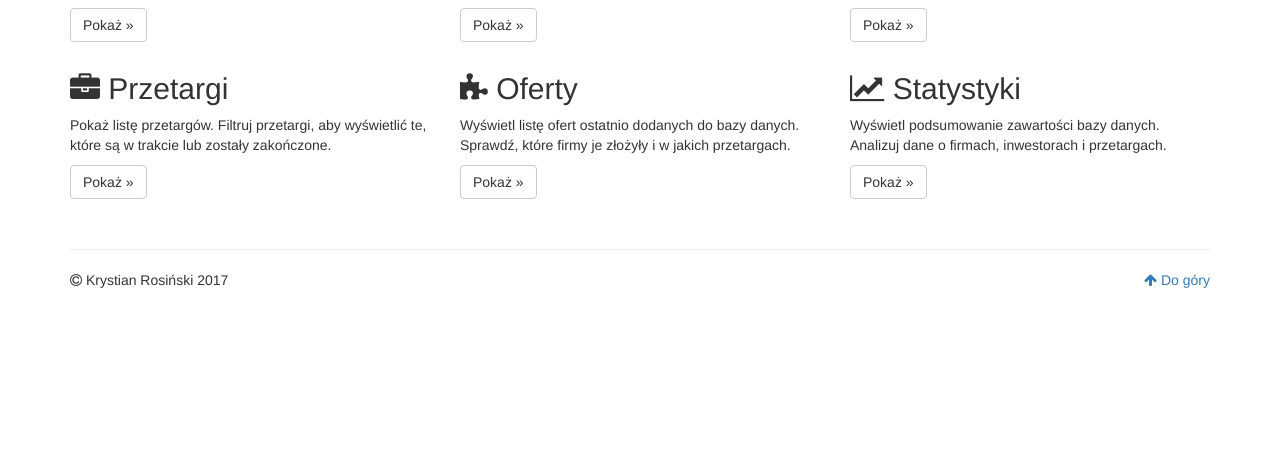
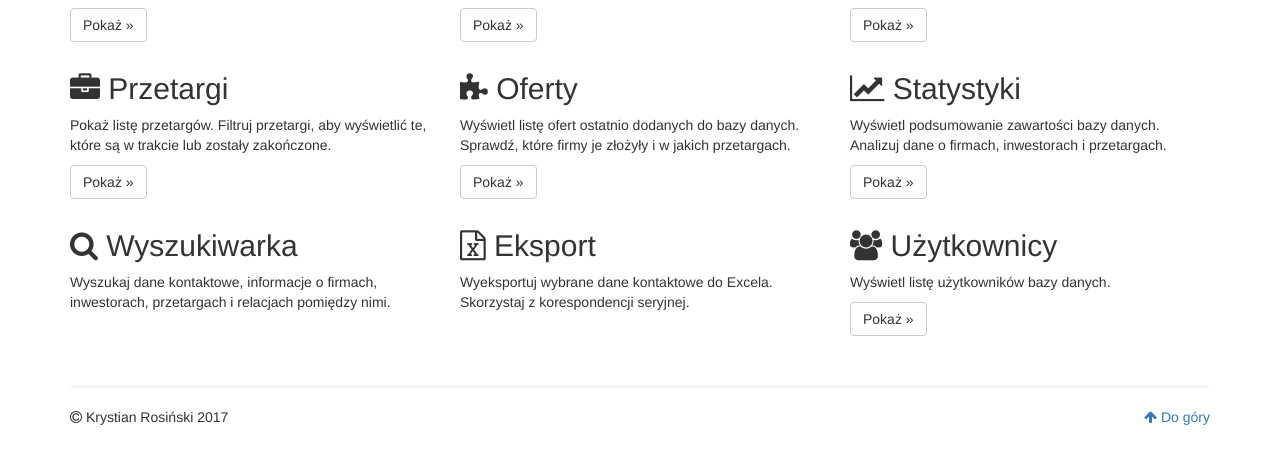
Before and after one commit to krysros/marker, a Python web app: template marker/templates/home.mako in a window 1280 px wide. Shown: the part 535-1001 px from the top of the page. Before the commit the page ends 823 px from the top, so only its background shows below. Run offline with Mako, Linux system fonts and the light colour scheme; the template is opened without the code that fills it, so the values that code supplies are empty; some libraries are stand-ins or nearby versions.

Commit message:
Update home page

```diff
--- a/marker/templates/home.mako
+++ b/marker/templates/home.mako
@@ -74,4 +74,27 @@
           href="${request.route_url('stats')}"
           role="button">Pokaż &raquo;</a></p>
   </div>
+  <div class="col-xs-6 col-lg-4">
+    <h2><i class="fa fa-search" aria-hidden="true"></i> Wyszukiwarka</h2>
+    <p>
+      Wyszukaj dane kontaktowe, informacje o firmach, inwestorach,
+      przetargach i relacjach pomiędzy nimi.
+    </p>
+  </div>
+  <div class="col-xs-6 col-lg-4">
+    <h2><i class="fa fa-file-excel-o" aria-hidden="true"></i> Eksport</h2>
+    <p>
+      Wyeksportuj wybrane dane kontaktowe do Excela.
+      Skorzystaj z korespondencji seryjnej.
+    </p>
+  </div>
+  <div class="col-xs-6 col-lg-4">
+    <h2><i class="fa fa-users" aria-hidden="true"></i> Użytkownicy</h2>
+    <p>
+      Wyświetl listę użytkowników bazy danych.
+    </p>
+    <p><a class="btn btn-default"
+          href="${request.route_url('users')}"
+          role="button">Pokaż &raquo;</a></p>
+  </div>
 </div>
```
